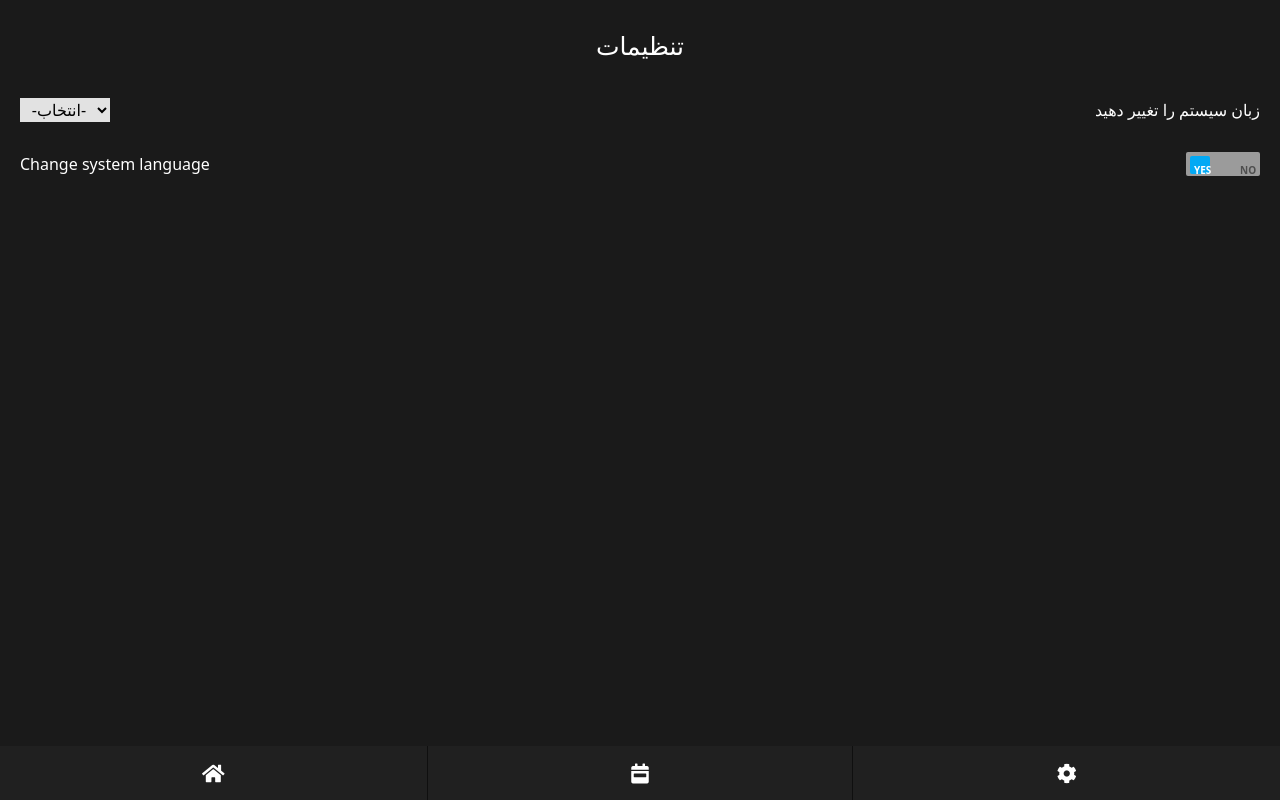
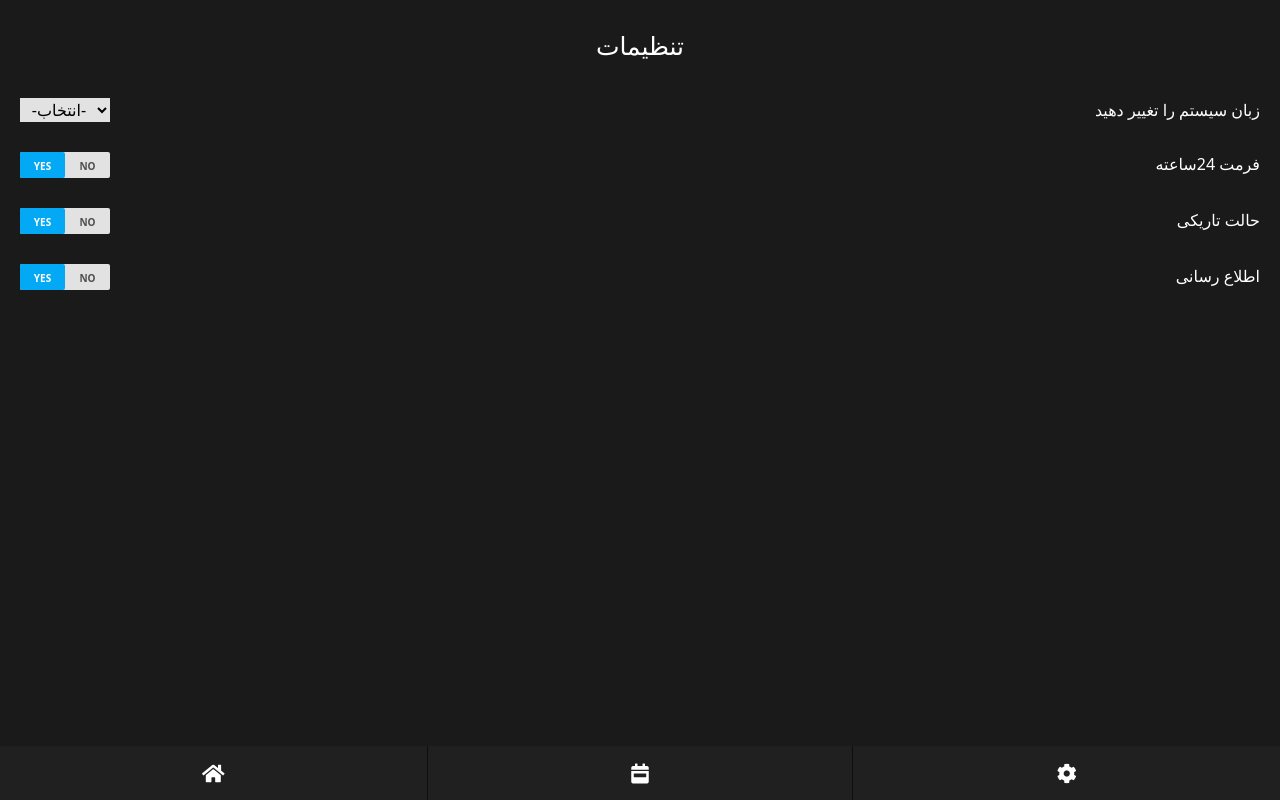
Before and after one commit to Mehdih77/Weather-App, a React (Create React App) app: page /settings in a window 1280 px wide. Built offline with nearby package versions, Linux system fonts and the light colour scheme.

Commit message:
create toggleBtn for settings and add it

```diff
--- a/src/Context/SettingContext/SettingProvider.js
+++ b/src/Context/SettingContext/SettingProvider.js
@@ -1,4 +1,4 @@
-import { createContext, useContext, useEffect, useState } from "react";
+import { createContext, useCallback, useContext, useEffect, useState } from "react";
 
 const SettingStateContext = createContext();
 
@@ -12,6 +12,8 @@ export function useSettingContext() {
 
 export default function SettingProvider({ children }) {
   const [englishLanguage, setEnglishLanguage] = useState(true);
+  const [checkedTimeFormat, setCheckedTimeFormat] = useState(false);
+
   const toggleLanguage = (value) => {
     if (value === "english") {
       setEnglishLanguage(true);
@@ -21,6 +23,11 @@ export default function SettingProvider({ children }) {
     localStorage.setItem("language", JSON.stringify(!englishLanguage));
   };
 
+  const toggleTimeFormat = useCallback(() => {
+    setCheckedTimeFormat(!checkedTimeFormat)
+    // localStorage.setItem("timeFormat", JSON.stringify(!checkedTimeFormat));
+  },[checkedTimeFormat]);
+
   useEffect(() => {
     const lang = localStorage.getItem("language") === "true";
     setEnglishLanguage(lang);
@@ -29,6 +36,8 @@ export default function SettingProvider({ children }) {
   const value = {
     englishLanguage,
     toggleLanguage,
+    checkedTimeFormat,
+    toggleTimeFormat
   };
 
   return (
--- a/src/Pages/Settings/Settings.css
+++ b/src/Pages/Settings/Settings.css
@@ -16,7 +16,7 @@
   text-align: center;
   padding-top: 30px;
 }
-.setting_page_language {
+.setting_page_label {
   display: flex;
   justify-content: space-between;
   margin: 0 20px;
--- a/src/Pages/Settings/Settings.js
+++ b/src/Pages/Settings/Settings.js
@@ -3,15 +3,20 @@ import { useSettingContext } from "../../Context/SettingContext/SettingProvider"
 import "./Settings.css";
 
 export default function Settings() {
-  const { toggleLanguage, englishLanguage } = useSettingContext();
+  const {
+    toggleLanguage,
+    englishLanguage,
+    toggleTimeFormat,
+    checkedTimeFormat,
+  } = useSettingContext();
 
   return (
     <section className="setting_page">
       <h3>{englishLanguage ? "Settings" : "تنظیمات"}</h3>
-      <label className="setting_page_language">
+      <label className="setting_page_language setting_page_label">
         {englishLanguage ? (
           <>
-            Change system language
+            Change System Language
             <select onChange={(e) => toggleLanguage(e.target.value)}>
               <option value="english">-Select-</option>
               <option value="english">English</option>
@@ -30,9 +35,51 @@ export default function Settings() {
         )}
       </label>
 
-      <label className="setting_page_language">
-        Change system language
-        <ToggleBtn />
+      <label className="setting_page_label">
+        {englishLanguage ? (
+          <>
+            Time Format / 24
+            <ToggleBtn
+              toggle={toggleTimeFormat}
+              checkedBox={checkedTimeFormat}
+            />
+          </>
+        ) : (
+          <>
+            <ToggleBtn
+              toggle={toggleTimeFormat}
+              checkedBox={checkedTimeFormat}
+            />
+            فرمت 24ساعته
+          </>
+        )}
+      </label>
+
+      <label className="setting_page_label">
+        {englishLanguage ? (
+          <>
+            Dark Mode
+            <ToggleBtn disable="true" />
+          </>
+        ) : (
+          <>
+            <ToggleBtn disable="true" />
+             حالت تاریکی
+          </>
+        )}
+      </label>
+      <label className="setting_page_label">
+        {englishLanguage ? (
+          <>
+            Push Notification
+            <ToggleBtn disable="true" />
+          </>
+        ) : (
+          <>
+            <ToggleBtn disable="true" />
+            اطلاع رسانی
+          </>
+        )}
       </label>
     </section>
   );
--- a/src/components/ToggleBtn/ToggleBtn.css
+++ b/src/components/ToggleBtn/ToggleBtn.css
@@ -1,120 +1,53 @@
 .toggle-button-cover {
-  display: table-cell;
   position: relative;
-  /* width: 200px; */
-  /* height: 140px; */
-  /* margin-top: 20px; */
 }
-.button-cover:before {
-  /* counter-increment: button-counter; */
-  /* content: counter(button-counter); */
-  position: absolute;
-  right: 0;
-  bottom: 0;
-  color: #d7e3e3;
-  font-size: 12px;
-  line-height: 1;
-  padding: 5px;
+.button {
+  width: 90px;
+  height: 26px;
+  overflow: hidden;
+  background-color: rgb(226, 226, 226);
 }
-
-.button-cover,
-.knobs,
-.layer {
-  /* position: absolute; */
-  /* top: 0; */
-  /* right: 0; */
-  /* bottom: 0; */
-  /* left: 0; */
-}
-
-.button {
-  /* position: relative; */
-  /* top: 50%; */
-  width: 74px;
-  /* height: 36px; */
-  /* margin: -20px auto 0 auto; */
-  overflow: hidden;
-  background-color: rgb(155, 155, 155);
-}
-
-.button.r,
-.button.r .layer {
-  /* border-radius: 100px; */
-}
-
 .button.b2 {
   border-radius: 2px;
 }
-
 .checkbox {
-  /* position: relative; */
-  /* width: 100%; */
-  /* height: 100%; */
-  /* padding: 0; */
-  /* margin: 0; */
   opacity: 0;
   cursor: pointer;
-  /* z-index: 3; */
-}
-
-.knobs {
-  /* z-index: 2; */
-}
-
-.layer {
-  /* width: 100%; */
-  /* background-color: #ebf7fc; */
-  /* transition: 1.3s ease all; */
-  /* z-index: 1; */
 }
 #button-10 .knobs:before,
 #button-10 .knobs:after,
 #button-10 .knobs span {
   position: absolute;
-  top: 4px;
-  width: 20px;
-  height: 10px;
+  top: 0px;
+  width: 45px;
+  height: 100%;
   font-size: 10px;
   font-weight: bold;
-  text-align: center;
   line-height: 1;
   padding: 9px 4px;
   border-radius: 2px;
   transition: 0.3s ease all;
 }
-
 #button-10 .knobs:before {
   content: "";
-  left: 4px;
+  left: 0px;
   background-color: #03a9f4;
 }
-
 #button-10 .knobs:after {
   content: "NO";
-  right: 4px;
+  right: 0px;
   color: #4e4e4e;
 }
-
 #button-10 .knobs span {
-  display: inline-block;
-  left: 4px;
-  color: #fff;
-  z-index: 1;
+  left: 0px;
 }
-
 #button-10 .checkbox:checked + .knobs span {
   color: #4e4e4e;
 }
-
 #button-10 .checkbox:checked + .knobs:before {
-  left: 42px;
+  left: 45px;
   background-color: #f44336;
 }
-
 #button-10 .checkbox:checked + .knobs:after {
   color: #fff;
 }
-
-#button-10 .checkbox:checked ~ .layer {
-  background-color: #fcebeb;
-}
--- a/src/components/ToggleBtn/ToggleBtn.js
+++ b/src/components/ToggleBtn/ToggleBtn.js
@@ -1,17 +1,26 @@
+import React from "react";
 import "./ToggleBtn.css";
 
-export default function ToggleBtn() {
+const ToggleBtn = ({ toggle, checkedBox, disable }) => {
   return (
-    <div class="toggle-button-cover">
-      <div class="button-cover">
-        <div class="button b2" id="button-10">
-          <input type="checkbox" class="checkbox" />
-          <div class="knobs">
+    <div className="toggle-button-cover">
+      <div className="button-cover">
+        <div className="button b2" id="button-10">
+          <input
+            disabled={disable}
+            onChange={toggle}
+            checked={checkedBox}
+            type="checkbox"
+            className="checkbox"
+          />
+          <div className="knobs">
             <span>YES</span>
           </div>
-          <div class="layer"></div>
+          <div className="layer"></div>
         </div>
       </div>
     </div>
   );
-}
+};
+
+export default React.memo(ToggleBtn);
```
